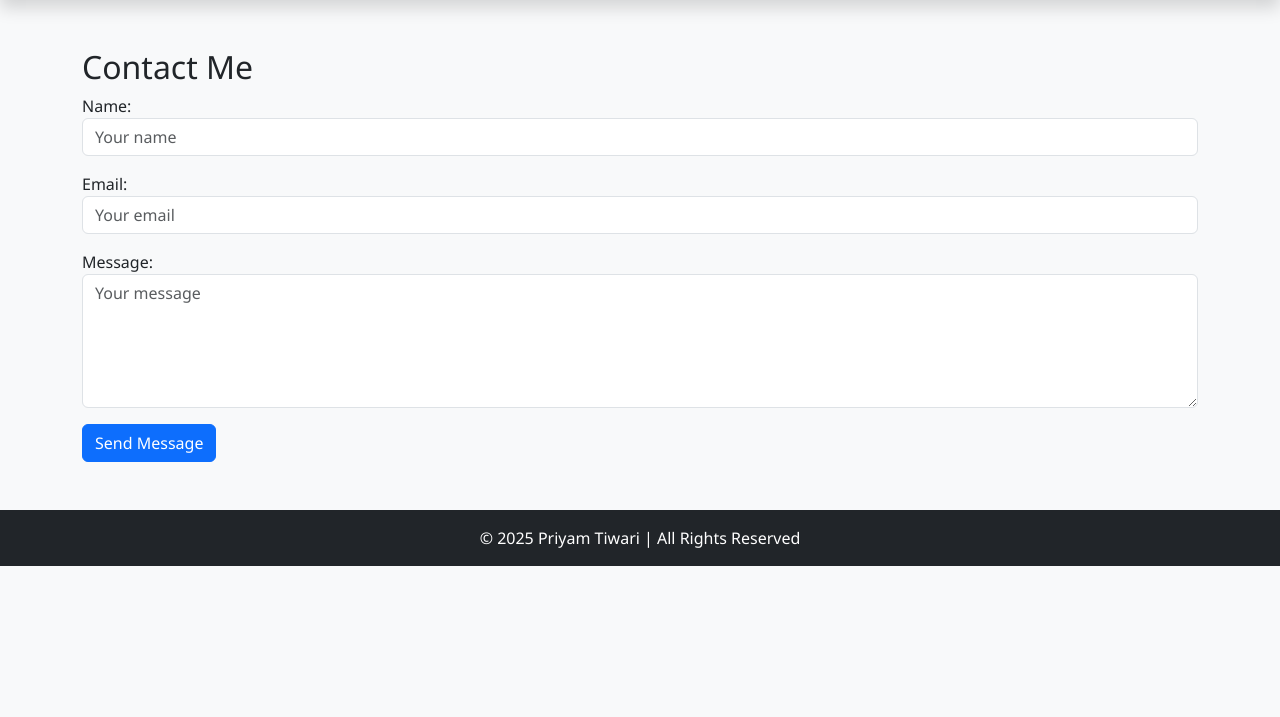
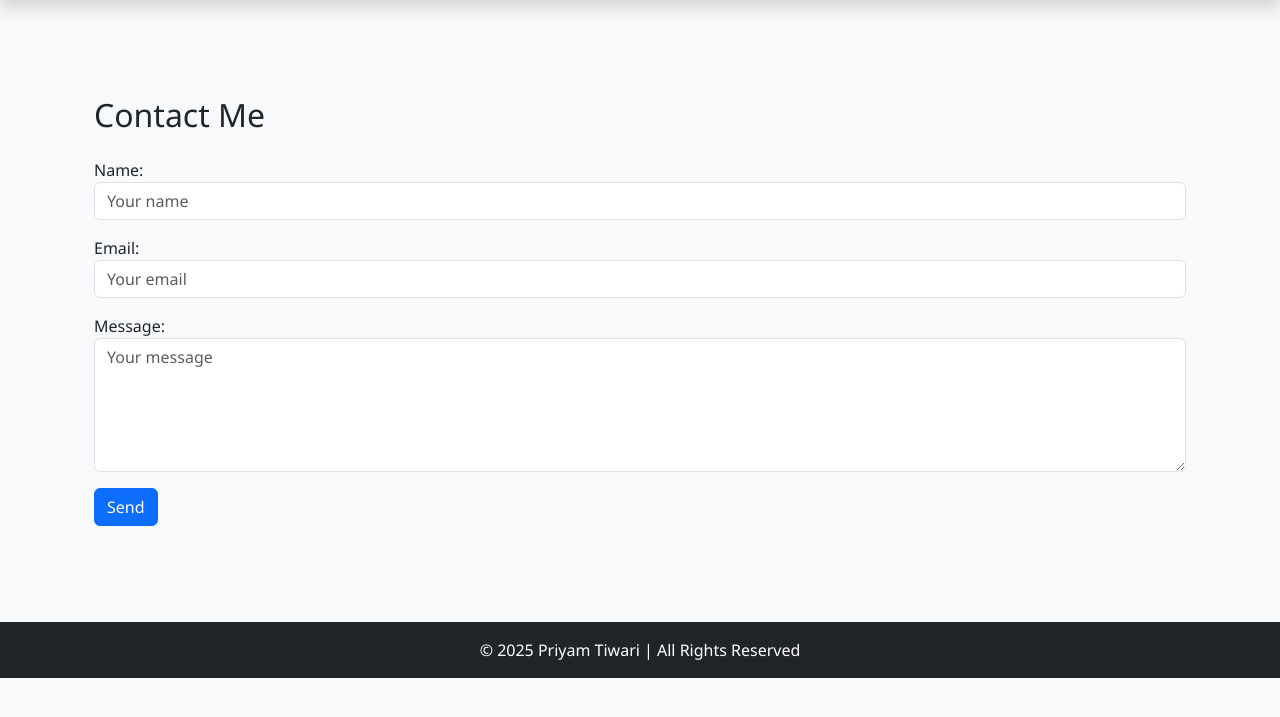
Before and after one commit to priyamt0709/My-Portfolio, a Django app: page /contact/ in a window 1280 px wide. Shown: the part 56-773 px from the top of the page. Run offline with Django 5.2, Linux system fonts and the light colour scheme.

Commit message:
Fix: Ensure script and typewriter container are present

```diff
--- a/main/forms.py
+++ b/main/forms.py
@@ -6,12 +6,20 @@ class ContactForm(forms.ModelForm):
         model = ContactMessage
         fields = ['name', 'email', 'message']
         widgets = {
-            'name': forms.TextInput(attrs={'class': 'form-control', 'placeholder': 'Your name'}),
-            'email': forms.EmailInput(attrs={'class': 'form-control', 'placeholder': 'Your email'}),
-            'message': forms.Textarea(attrs={'class': 'form-control', 'placeholder': 'Your message', 'rows': 5}),
+            'name': forms.TextInput(attrs={
+                'class': 'form-control',
+                'placeholder': 'Your name',
+                'required': True
+            }),
+            'email': forms.EmailInput(attrs={
+                'class': 'form-control',
+                'placeholder': 'Your email',
+                'required': True
+            }),
+            'message': forms.Textarea(attrs={
+                'class': 'form-control',
+                'placeholder': 'Your message',
+                'rows': 5,
+                'required': True
+            }),
         }
-        labels = {
-            'name': 'Name',
-            'email': 'Email',
-            'message': 'Message',
-        }
--- a/main/views.py
+++ b/main/views.py
@@ -12,6 +12,7 @@ def projects(request):
     return render(request, 'main/projects.html')
 
 def contact(request):
+    print("✅ Contact view is working")
     if request.method == 'POST':
         form = ContactForm(request.POST)
         if form.is_valid():
--- a/static/js/script.js
+++ b/static/js/script.js
@@ -1,5 +1,5 @@
 document.addEventListener('DOMContentLoaded', () => {
-  // ✅ Fade out success messages
+  // ✅ Fade out success messages after 3 seconds
   const alert = document.getElementById("success-alert");
   if (alert) {
     setTimeout(() => {
@@ -8,21 +8,21 @@ document.addEventListener('DOMContentLoaded', () => {
     }, 3000);
   }
 
-  // ✅ Slide-in animation
+  // ✅ Slide-in animation for elements with .slide-in
   document.querySelectorAll('.slide-in').forEach((el) => {
     el.classList.add('visible');
   });
 
-  // ✅ Typewriter animation (only runs if container exists)
+  // ✅ Typewriter animation (runs only on pages with #typewriter-container)
+  const container = document.getElementById("typewriter-container");
+  if (!container) return;  // 🛑 Skip if not on home page
+
   const lines = [
     "I am Priyam Tiwari.",
     "A Django Developer.",
     "A Python Enthusiast.",
     "Welcome to my world of code!"
   ];
-
-  const container = document.getElementById("typewriter-container");
-  if (!container) return;  // 🛑 Stop if container not found
 
   let lineIndex = 0;
   let charIndex = 0;
--- a/templates/main/contact.html
+++ b/templates/main/contact.html
@@ -1,29 +1,34 @@
 {% extends 'base.html' %}
 {% load static %}
 {% block title %}Contact - My Portfolio{% endblock %}
+
 {% block content %}
-<h2 class="slide-in">Contact Me</h2>
+<div class="container py-5">
+  <h2 class="mb-4">Contact Me</h2>
+
   {% if messages %}
     {% for message in messages %}
-    <div class="alert alert-success message" id="success-alert">
+      <div class="alert alert-success" id="success-alert">
         {{ message }}
       </div>
     {% endfor %}
   {% endif %}
-<form method="POST" novalidate class="slide-in">
+
+  <form method="POST" novalidate>
     {% csrf_token %}
-  {{ form.as_p }}
-  <button type="submit" class="btn btn-primary">Send Message</button>
+    <div class="mb-3">
+      {{ form.name.label_tag }}
+      {{ form.name }}
+    </div>
+    <div class="mb-3">
+      {{ form.email.label_tag }}
+      {{ form.email }}
+    </div>
+    <div class="mb-3">
+      {{ form.message.label_tag }}
+      {{ form.message }}
+    </div>
+    <button type="submit" class="btn btn-primary">Send</button>
   </form>
-<script>
-  setTimeout(function () {
-    const alert = document.getElementById('success-alert');
-    if (alert) {
-      alert.classList.remove('show');
-      alert.classList.add('fade');
-      setTimeout(() => alert.remove(), 500); // remove from DOM after fade
-    }
-  }, 3000); // fades out after 3 seconds
-</script>
-
+</div>
 {% endblock %}
--- a/templates/main/home.html
+++ b/templates/main/home.html
@@ -4,7 +4,7 @@
 
 <div class="text-center py-5">
   <h1 class="display-4">Welcome to My Portfolio</h1>
-  <div id="typewriter-container" class="mt-4"></div
+  <div id="typewriter-container" class="mt-4"></div>
 </div>
 
 {% endblock %}
```
Also changed, not shown: db.sqlite3, 1 other file. Lines whose indentation alone changed are shown as unchanged.
